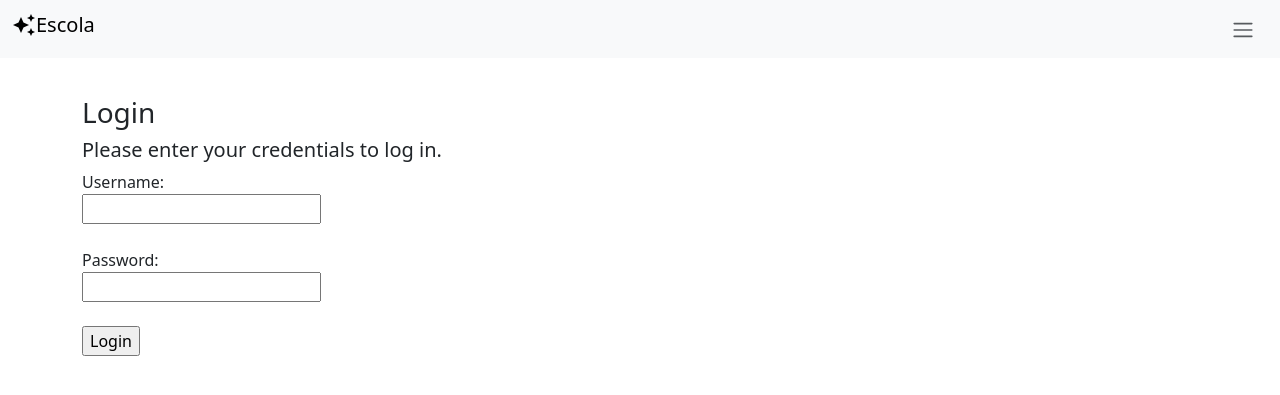
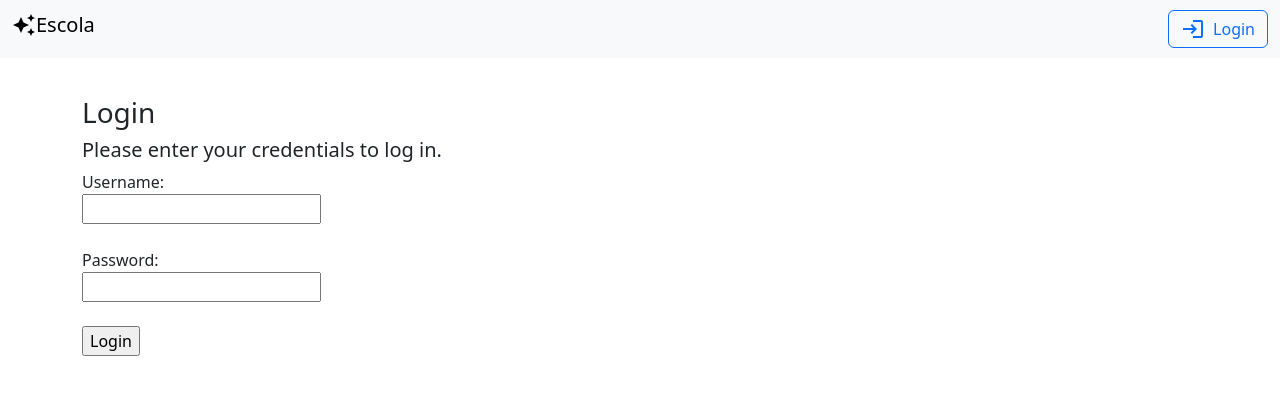
Before and after one commit to cristianodrager/django-postgres-docker-base, a Django app: page /account/login/ in a window 1280 px wide. Shown: the top 395 px of the page. Run offline with Django 4.2, Linux system fonts and the light colour scheme.

Commit message:
404 simplificada, menu logado, botão de login

```diff
--- a/src/templates/menu.html
+++ b/src/templates/menu.html
@@ -33,7 +33,7 @@
   <li class="mb-1 d-grid">
     <a
       class="btn btn-toggle btn-light d-flex align-items-center rounded gap-2"
-      href="/admin/"
+      href="{% url "account-profile" %}"
     >
       <span class="material-icons">person</span> Perfil
     </a>
--- a/src/templates/nav.html
+++ b/src/templates/nav.html
@@ -6,7 +6,7 @@
 >
   <div class="offcanvas-header">
     <h5 class="offcanvas-title mx-2" id="offcanvasRightLabel">
-      {% lorem 1 w random %} {% comment %} {{ username }} {% endcomment %}
+      {{ request.user.username }}
     </h5>
     <button
       type="button"
@@ -18,17 +18,18 @@
 
   <div class="offcanvas-body">
     <hr />
-    {% include "menu.html" %}
+    {% if request.user.username %} {% include "menu.html" %} {% endif %}
   </div>
 </div>
 
 <nav class="navbar fixed-top bg-body-tertiary">
   <div class="container-fluid">
     <h4>
-      <a class="navbar-brand me-auto d-flex align-items-center" href="#">
+      <a class="navbar-brand me-auto d-flex align-items-center" href="{% url "home" %}">
         <span class="material-icons"> auto_awesome </span> Escola</a
       >
     </h4>
+    {% if request.user.username %}
     <button
       class="btn"
       type="button"
@@ -38,5 +39,15 @@
     >
       <span class="navbar-toggler-icon"></span>
     </button>
+    {% endif %}
+    {% if not request.user.username %}
+
+    <a
+      class="btn btn-outline-primary d-flex align-items-center gap-2"
+      href="{% url "account-login" %}"
+    >
+      <span class="material-icons"> login </span> Login
+    </a>
+    {% endif %}
   </div>
 </nav>
```
Also changed, not shown: src/templates/404.html (renamed from src/templates/not-found.html).
